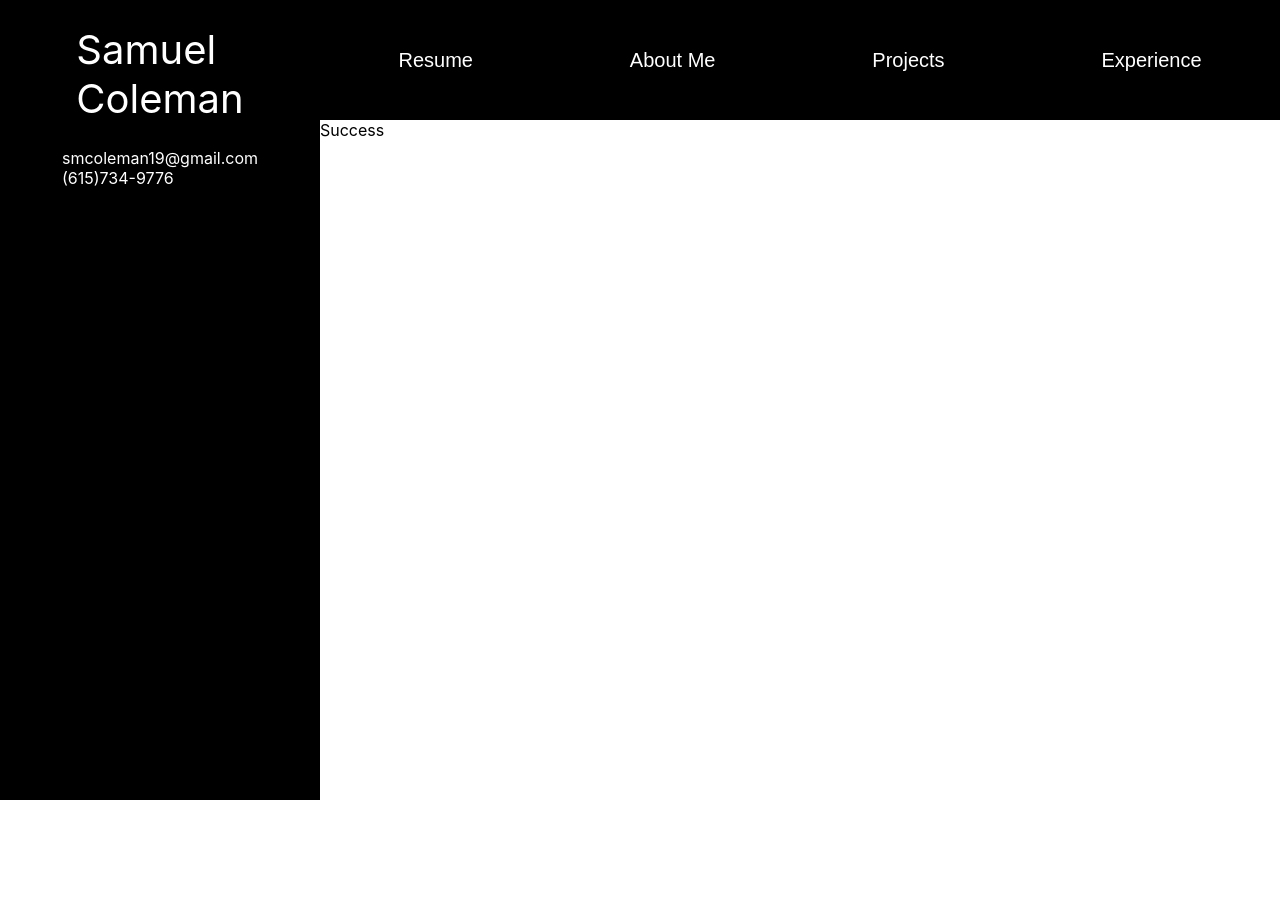
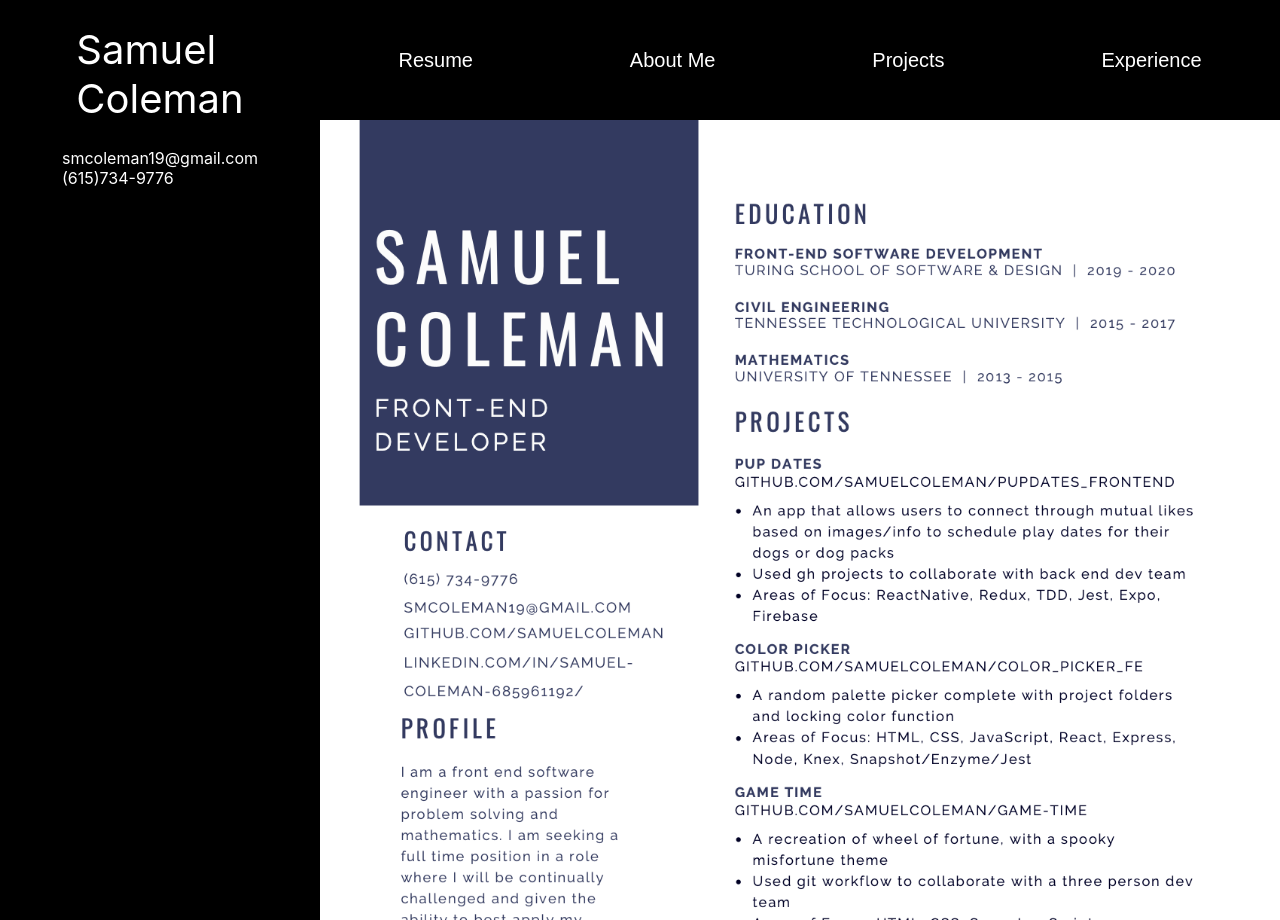
Before and after one commit to SamuelColeman/personal-website, a React (Create React App) app: page / in a window 1280 px wide. Both pictures are taken after a click on the button "Resume". Before the commit the page ends 800 px from the top, so only its background shows below. Built offline with nearby package versions, Linux system fonts and the light colour scheme.

Commit message:
Add displaying resume with basic styling

```diff
--- a/src/components/Resume/Resume.css
+++ b/src/components/Resume/Resume.css
@@ -0,0 +1,8 @@
+.Resume {
+	max-height: 100vh;
+	overflow: scroll;
+}
+
+.resume-img {
+	width: 100%;
+}
--- a/src/components/Resume/Resume.js
+++ b/src/components/Resume/Resume.js
@@ -1,11 +1,12 @@
 import React, { Component } from 'react';
 import './Resume.css';
+import resumeImg from '../../images/resumeImg.png'
 
 export default class Resume extends Component {
 	render() {
 		return (
 			<div className="Resume">
-				<div>Success</div>
+				<img className="resume-img" src={resumeImg} />
 			</div>
 		)
 	}
```
Also changed, not shown: src/images/resumeImg.png (renamed from src/images/SamuelColeman_Resume.png).
